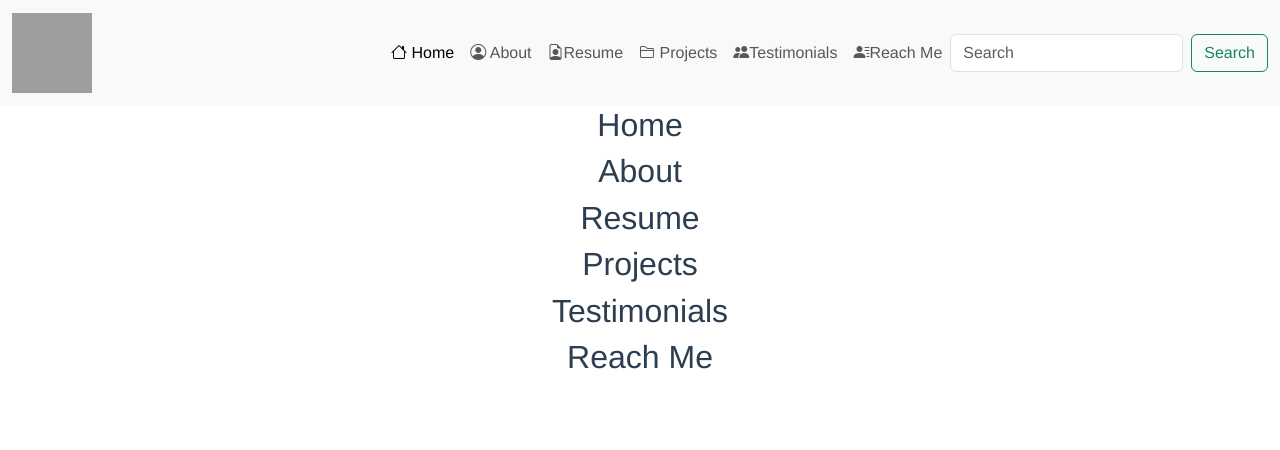
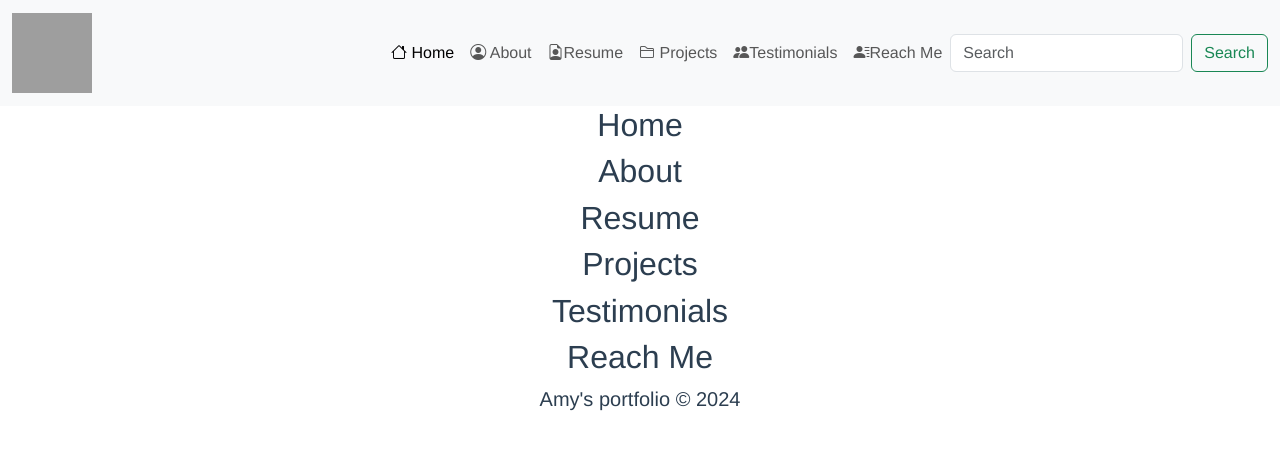
Before and after one commit to amyj0hn/singlepageportfolio, a Vue app: page / in a window 1280 px wide. Shown: the top 450 px of the page. Built offline with nearby package versions, Linux system fonts and the light colour scheme; grey boxes are pictures that could not be loaded.

Commit message:
Footer setup

```diff
--- a/src/App.vue
+++ b/src/App.vue
@@ -6,14 +6,18 @@
 
       <router-view/>
     </main>
+    <Footer/>
   </div>
+
+
 </template>
 
 <script>
 import NavBar from '@/components/NavBar.vue'
+import Footer from '@/components/Footer.vue'
 export default{
   components:{
-    NavBar
+    NavBar, Footer
   }
 }
 </script>
--- /dev/null
+++ b/src/components/Footer.vue
@@ -0,0 +1,27 @@
+<template>
+  <div class="container-fluid">
+<div class="row">
+    <p class="lead">Amy's portfolio &copy;
+        <span>{{ cYear }}</span>
+    </p>
+</div>
+  </div>
+</template>
+
+<script>
+export default {
+name: "FooterComp",
+data(){
+    return {
+        cYear: new Date().
+        getUTCFullYear()
+    }
+}
+
+
+}
+</script>
+
+<style>
+
+</style>
```
